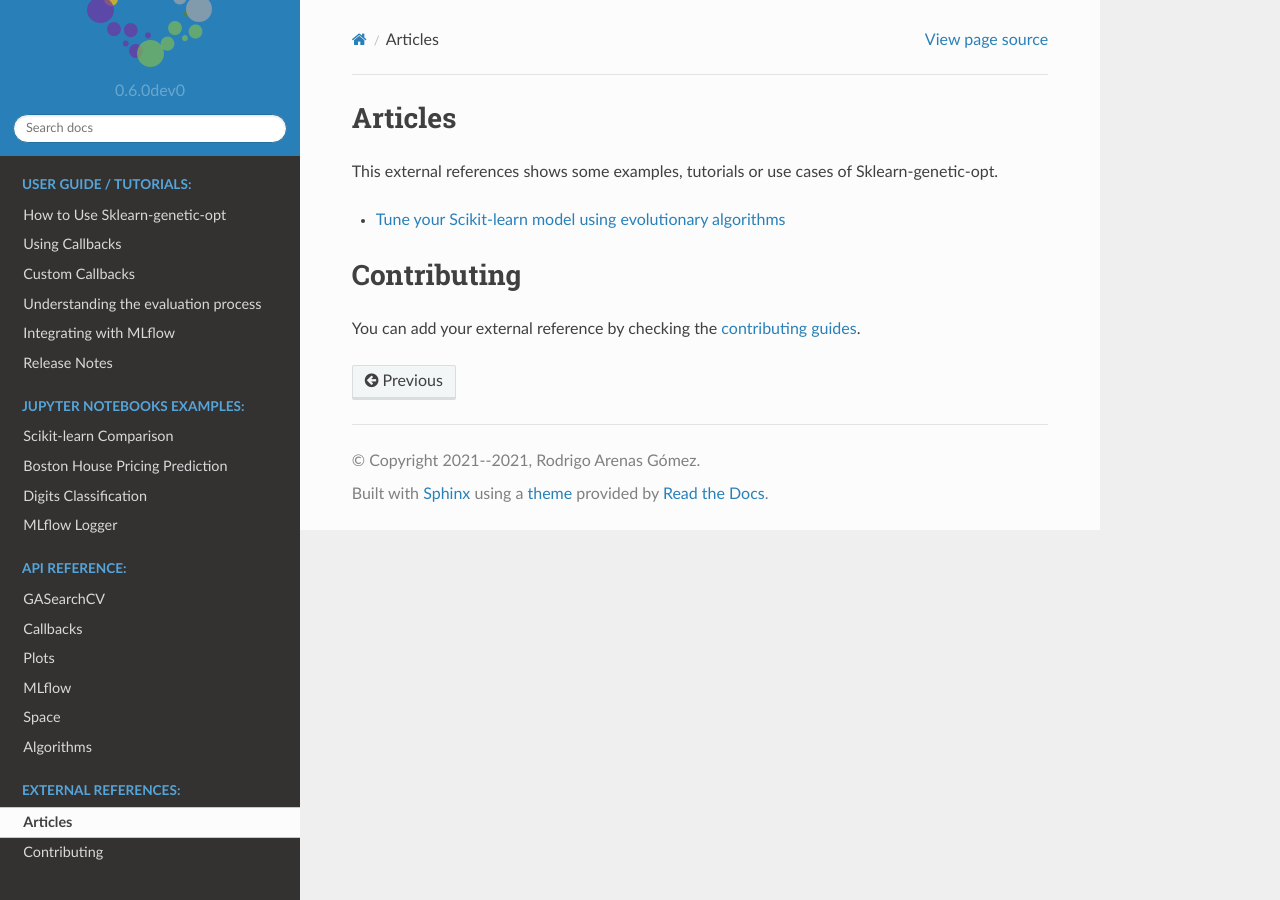
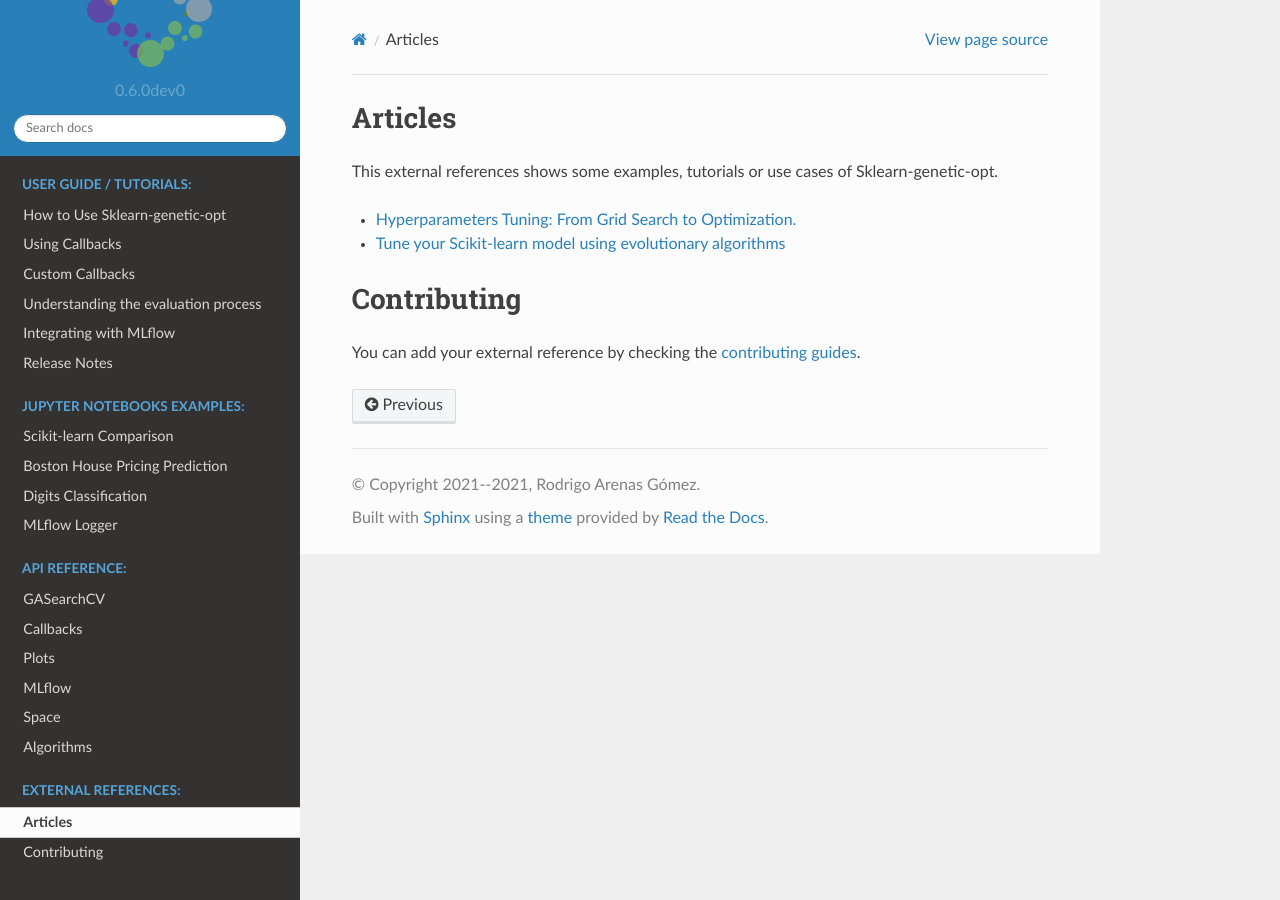
Before and after one commit to rodrigo-arenas/Sklearn-genetic-opt, a Sphinx documentation site: the page built from docs/external_references.rst, in a window 1280 px wide. Built offline with Sphinx 7.4.7 and the Read the Docs theme 2.0.0, drawn with Linux system fonts in a browser that asks for light colours.

Commit message:
Medium article explaining the optimization process

```diff
--- a/docs/external_references.rst
+++ b/docs/external_references.rst
@@ -4,7 +4,7 @@ Articles
 This external references shows some examples, tutorials or use cases
 of Sklearn-genetic-opt.
 
-
+* `Hyperparameters Tuning: From Grid Search to Optimization. <https://towardsdatascience.com/hyperparameters-tuning-from-grid-search-to-optimization-a09853e4e9b8#542d-6748243ca9d4>`_
 * `Tune your Scikit-learn model using evolutionary algorithms <https://medium.com/mlearning-ai/tune-your-scikit-learn-model-using-evolutionary-algorithms-30538248ac16>`_
 
 
```
